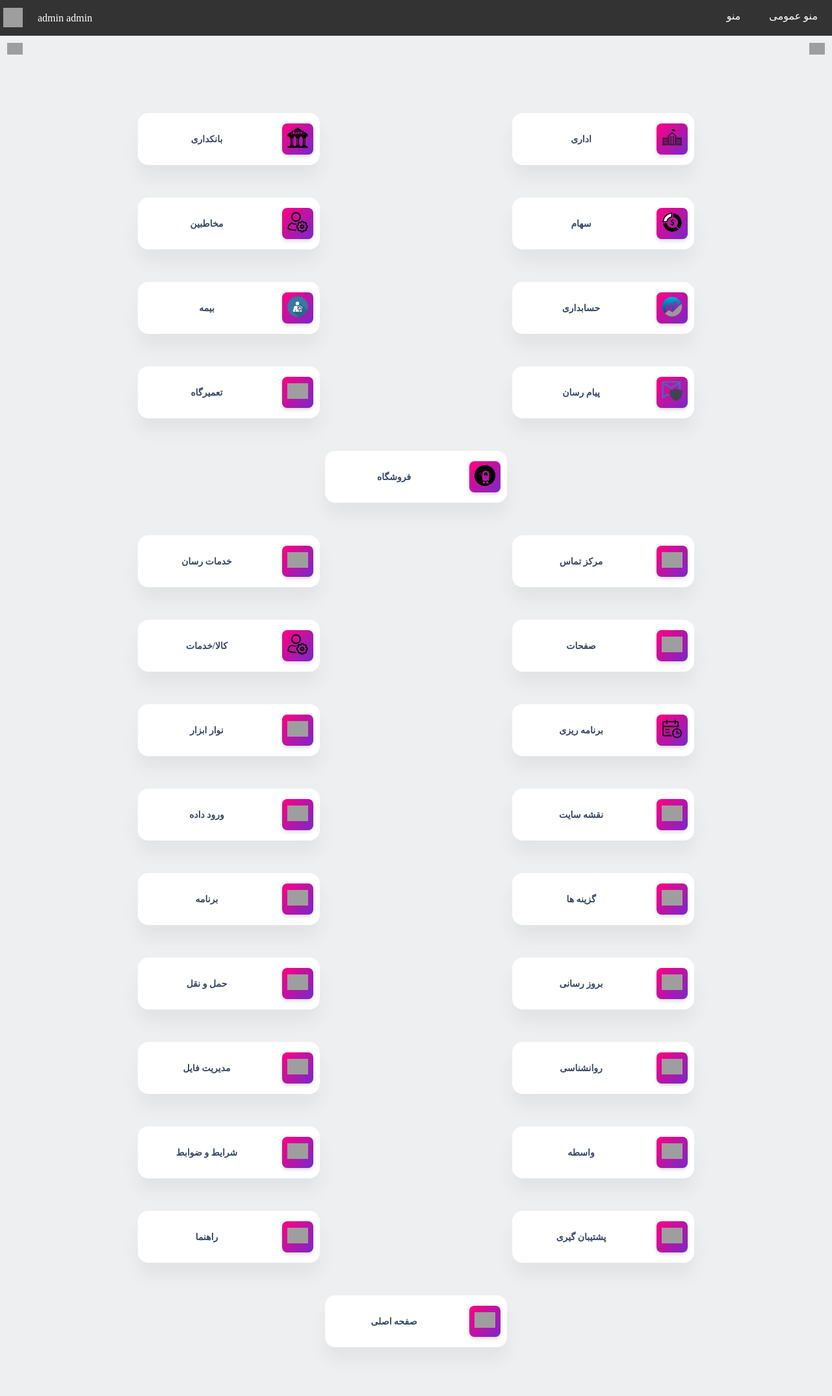
After one commit to m7-malmir/pn-front, a PHP site: page /profile/managment.html in a window 1280 px wide. The commit adds this page. Shown: the whole page at 65% size. Run offline with PHP 8.4, Linux system fonts and the light colour scheme; some web fonts are replaced; grey boxes are pictures that could not be loaded.

Commit message:
work on profile section

```diff
--- /dev/null
+++ b/profile/managment.html
@@ -0,0 +1,383 @@
+<!DOCTYPE html>
+<html lang='fa-IR'>
+<head>
+    <meta charset='utf-8'>
+    <meta name='viewport' content='width=device-width, initial-scale=1.0'>
+    <link rel='icon' href='../../files/logo.webp' alt='نیک پی لوگو' size='16x16'>
+    </link>
+    <link rel="stylesheet" href="../css/style.css">
+    <script src="../js/main.js"></script>
+    <title>پنل مدیریتی | نیک پی</title>
+    <meta name='description' content=''>
+    </meta>
+    <meta name='keywords' content=''>
+    <meta name='robots' content='noindex, nofollow'>
+</head>
+<body>
+    <div class='navbar'>
+        <div style='width:160px;display:flex;float:left;color: white;position:relative;height:55px;'
+            onclick='ToggleNavBarMenu();'>
+            <a style='display:none;width:32px;height:32px;margin:auto;' href='/membership/notification/'>
+                <img style='width: 100%;margin-top: 5px;' src='../img/notification.webp'>
+                <div id='NotificationCounter'>
+                </div>
+                </img>
+            </a>
+            <div
+                style='width:calc(100% - 32px);height:32px;display:flex;margin:auto;text-overflow: ellipsis;white-space: nowrap;overflow: hidden;'>
+                <div style='margin: auto;'>admin admin</div>
+            </div>
+            <div style='width:32px;height:32px;margin:auto 5px;'>
+                <img src='/library/images/user_logo_white.webp' style='width:30px;height:30px;'></img>
+            </div>
+        </div>
+        <div id='HeaderImage' style='display:none;'>
+            <a href='./?logout=on'>
+                <img src='/library/images/logout_white.webp'></img>
+            </a>
+            <a href='/membership/notification/'>
+                <img src='../img/notification.webp'>
+                <div id='NotificationCounter'>
+                    اعلانات
+                    (
+                    100+ )
+                </div>
+                </img>
+            </a>
+        </div>
+        <div id='header_hamburger_button' style='' onclick='ToggleHeaderSideMenu();'>
+            <div style=''></div>
+            <div style=''></div>
+            <div style=''></div>
+        </div>
+        <div id='header_bigsize'>
+            <div class='dropdown'>
+                <button class='dropbtn'>
+                    <a>منو عمومی</a>
+                    <i class='fa fa-caret-down'></i>
+                </button>
+                <div class='dropdown-content'>
+                    <div class='' id=''>
+                        <a href='/maintenance/external/paymentservice/'>تعمیرگاه سانیار سرویس</a>
+                    </div>
+                </div>
+            </div>
+            <div class='dropdown'>
+                <button class='dropbtn'>
+                    <a>منو</a>
+                    <i class='fa fa-caret-down'></i>
+                </button>
+                <div class='dropdown-content'>
+                    <div class='' id=''><a href='../../'>منو</a></div>
+                </div>
+                <div class='dropdown-content'>
+                    <div class='' id=''><a href='../../membership/'>خانه</a><a
+                            href='../../membership/profile/'>پروفایل</a><a href='../../library/logout.php'>خروج</a><a
+                            href='../../membership/bank/PaymentTerminal/V1/'>کارتخوان</a><a
+                            href='../../membership/tool/sidebyside/'>چسباندن عکس کنار هم</a><a
+                            href='../../membership/bank/PaymentTerminal/WebServices/Passargad/Query/'>استعلام سریال
+                        </a><a href='../../membership/bank/AutomaticTellerMachine/V1/'>خودپرداز</a><a
+                            href='../../Bank/Registry/'>رجیستر پذیرنده</a><a
+                            href='../../membership/bank/PaymentTerminal/Export/Terminal/Export/index.php?Acceptor=off'>خروجی
+                            ترمینال</a><a href='../../membership/maintenance/'>تعمیرات کارتخوان</a></div>
+                </div>
+            </div>
+        </div>
+    </div>
+
+    <section id='navbar2' style=''>
+        <div id='navbar2_content' style=''>
+            <div>
+                <a href='/membership/'>داشبورد</a>
+            </div>
+            <div>
+                <a href='/membership/profile/'>پروفایل</a>
+            </div>
+            <div>
+                <a style='' href='/membership/message/messenger/'>
+                    پیام ها
+                    (
+                    0 )
+                </a>
+            </div>
+            <div>
+                <a style='' href='/membership/notification/'>
+                    اعلانات
+                    (
+                    100+ )
+                </a>
+            </div>
+            <div><a href='/membership/admin/'>ادمین</a></div>
+            <div><a href='./?logout=on'>خروج</a></div>
+        </div>
+    </section>
+
+    <section id='header_smallsize'>
+
+        <div class='header_smallsize_topic'>
+            <a>منو</a>
+        </div>
+
+        <div style='width:80%;height:1px;margin: 3px auto;background-color:#333333;'></div>
+
+        <div class='header_smallsize_menu'>
+            <a href='../../'>منو</a>
+        </div>
+
+        <div class='header_smallsize_menu'>
+            <a href='../../membership/'>خانه</a>
+        </div>
+
+        <div class='header_smallsize_menu'>
+            <a href='../../membership/profile/'>پروفایل</a>
+        </div>
+
+        <div class='header_smallsize_menu'>
+            <a href='../../library/logout.php'>خروج</a>
+        </div>
+
+        <div class='header_smallsize_menu'>
+            <a href='../../membership/bank/PaymentTerminal/V1/'>کارتخوان</a>
+        </div>
+
+        <div class='header_smallsize_menu'>
+            <a href='../../membership/tool/sidebyside/'>چسباندن عکس کنار هم</a>
+        </div>
+
+        <div class='header_smallsize_menu'>
+            <a href='../../membership/bank/PaymentTerminal/WebServices/Passargad/Query/'>استعلام سریال </a>
+        </div>
+
+        <div class='header_smallsize_menu'>
+            <a href='../../membership/bank/AutomaticTellerMachine/V1/'>خودپرداز</a>
+        </div>
+
+        <div class='header_smallsize_menu'>
+            <a href='../../Bank/Registry/'>رجیستر پذیرنده</a>
+        </div>
+
+        <div class='header_smallsize_menu'>
+            <a href='../../membership/bank/PaymentTerminal/Export/Terminal/Export/index.php?Acceptor=off'>خروجی
+                ترمینال</a>
+        </div>
+
+        <div class='header_smallsize_menu'>
+            <a href='../../membership/maintenance/'>تعمیرات کارتخوان</a>
+        </div>
+    </section>
+    <main style='display:flex;flex-direction:column;'>
+        <section>
+            <a href='../.'>
+                <button id='ReturnFormButton'>
+                    <img src='/membership/navigation/images/return.webp' style='width:100%;'></img>
+                </button>
+            </a>
+            <a href='/membership/setting/'>
+                <button id='ReturnFormButton' style='float: right;'>
+                    <img src='../img/setting_logo_black_512X512.webp' style='width:100%;'></img>
+                </button>
+            </a>
+        </section>
+        <section id='FunctionalMenu'>
+            <div>
+                <a href='/membership/ministerial/' class='classification'>
+                    <button style=''>
+                        <img src='../img/ministerial01.webp'></img>
+                    </button>
+                    <p>اداری</p>
+                </a>
+                <a href='/membership/bank/' class='classification'>
+                    <button style=''>
+                        <img src='../img/banking.webp'></img>
+                    </button>
+                    <p>بانکداری</p>
+                </a>
+            </div>
+            <div>
+                <a href='/membership/stock/' class='classification'>
+                    <button style=''>
+                        <img src='../img/stock.webp'></img>
+                    </button>
+                    <p>سهام</p>
+                </a>
+                <a href='/membership/contact/' class='classification'>
+                    <button style=''>
+                        <img src='../img/user_logo_265X265.webp'></img>
+                    </button>
+                    <p>مخاطبین</p>
+                </a>
+            </div>
+            <div>
+                <a href='../../membership/accounting/' class='classification'>
+                    <button style=''>
+                        <img src='../img/accounting_logo_385X385.webp'></img>
+                    </button>
+                    <p>حسابداری</p>
+                </a>
+                <a href='../img/Insurance/' class='classification'>
+                    <button style=''>
+                        <img src='../img/insurance.webp'></img>
+                    </button>
+                    <p>بیمه</p>
+                </a>
+            </div>
+            <div>
+                <a href='/membership/message/' class='classification'>
+                    <button style=''>
+                        <img src='../img/messenger.webp'></img>
+                    </button>
+                    <p>پیام رسان</p>
+                </a>
+                <a href='/membership/maintenance/' class='classification'>
+                    <button style=''>
+                        <img src='images/maintenance.webp'></img>
+                    </button>
+                    <p>تعمیرگاه</p>
+                </a>
+            </div>
+            <div>
+                <a href='/membership/shop/' class='classification'>
+                    <button style=''>
+                        <img src='../img/shop_logo_512X512.webp'></img>
+                    </button>
+                    <p>فروشگاه</p>
+                </a>
+            </div>
+            <div>
+                <a href='../../membership/CallCenter/' class='classification'>
+                    <button style=''>
+                        <img src='images/call_center_white.webp'></img>
+                    </button>
+                    <p>مرکز تماس</p>
+                </a>
+                <a href='../../membership/ServiceProvider/' class='classification'>
+                    <button style=''>
+                        <img src='images/specialist_white.webp'></img>
+                    </button>
+                    <p>خدمات رسان</p>
+                </a>
+            </div>
+            <div>
+                <a href='../../membership/page/' class='classification'>
+                    <button style=''>
+                        <img src='../img/page_logo_985X985.webp'></img>
+                    </button>
+                    <p>صفحات</p>
+                </a>
+                <a href='../../membership/product/' class='classification'>
+                    <button style=''>
+                        <img src='../img/user_logo_265X265.webp'></img>
+                    </button>
+                    <p>کالا/خدمات</p>
+                </a>
+            </div>
+            <div>
+                <a href='../../membership/agenda/' class='classification'>
+                    <button style=''>
+                        <img src='../img/agenda.webp'></img>
+                    </button>
+                    <p>برنامه ریزی</p>
+                </a>
+                <a href='../../membership/navigation/' class='classification'>
+                    <button style=''>
+                        <img src='../img/navigationbar_logo_512X512.webp'></img>
+                    </button>
+                    <p>نوار ابزار</p>
+                </a>
+            </div>
+            <div>
+                <a href='../../membership/sitemap/' class='classification'>
+                    <button style=''>
+                        <img src='../img/xml_logo.webp'></img>
+                    </button>
+                    <p>نقشه سایت</p>
+                </a>
+                <a href='../../membership/import/' class='classification'>
+                    <button style=''>
+                        <img src='../img/import.webp'></img>
+                    </button>
+                    <p>ورود داده</p>
+                </a>
+            </div>
+            <div>
+                <a href='../../membership/option/' class='classification'>
+                    <button style=''>
+                        <img src='../img/option.webp'></img>
+                    </button>
+                    <p>گزینه ها</p>
+                </a>
+                <a href='../../membership/tool/' class='classification'>
+                    <button style=''>
+                        <img src='/membership/admin/images/Applications.webp'></img>
+                    </button>
+                    <p>برنامه</p>
+                </a>
+            </div>
+            <div>
+                <a href='/membership/update/?first=yes' class='classification'>
+                    <button style=''>
+                        <img src='/library/images/update.webp'></img>
+                    </button>
+                    <p>بروز رسانی</p>
+                </a>
+                <a href='/membership/Logistic/' class='classification'>
+                    <button style=''>
+                        <img src='/membership/admin/images/Logistic.webp'></img>
+                    </button>
+                    <p>حمل و نقل</p>
+                </a>
+            </div>
+            <div>
+                <a href='/membership/Psychology/' class='classification'>
+                    <button style=''>
+                        <img src='/membership/admin/images/psychology.webp'></img>
+                    </button>
+                    <p>روانشناسی</p>
+                </a>
+                <a href='/membership/filemanager/' class='classification'>
+                    <button style=''>
+                        <img src='/library/images/files.webp'></img>
+                    </button>
+                    <p>مدیریت فایل</p>
+                </a>
+            </div>
+            <div>
+                <a href='/membership/MiddleMan/' class='classification'>
+                    <button style=''>
+                        <img src='/membership/admin/images/MiddleMan.webp'></img>
+                    </button>
+                    <p>واسطه</p>
+                </a>
+                <a href='/membership/TermsAndConditions/' class='classification'>
+                    <button style=''>
+                        <img src='/membership/admin/images/TermsAndConditions.webp'></img>
+                    </button>
+                    <p>شرایط و ضوابط</p>
+                </a>
+            </div>
+            <div>
+                <a href='/membership/backup' class='classification'>
+                    <button style=''>
+                        <img src='/library/images/transfer_money.webp'></img>
+                    </button>
+                    <p>پشتیبان گیری</p>
+                </a>
+                <a href='https://paqi.ir/Help-IR.pdf' class='classification'>
+                    <button style=''>
+                        <img src='/library/images/ChatAble1.webp'></img>
+                    </button>
+                    <p>راهنما</p>
+                </a>
+            </div>
+            <div>
+                <a href='../../' class='classification'>
+                    <button style=''>
+                        <img src='home.webp'></img>
+                    </button>
+                    <p>صفحه اصلی</p>
+                </a>
+            </div>
+        </section>
+    </main>
+
+</html>
```
Also changed, not shown: css/maintenance.css (+5 -9 lines), profile/profile.html (renamed from profile.html, +36 -9 lines), css/style.css (line endings or trailing spaces), img/accounting_logo_385X385.webp (added), img/agenda.webp (added), img/banking.webp (added), img/call_center_white.webp (added), img/insurance.webp (added), img/maintenance.webp (added), img/messenger.webp (added), img/ministerial01.webp (added), img/shop_logo_512X512.webp (added), img/stock.webp (added), img/user_logo_265X265.webp (added).
